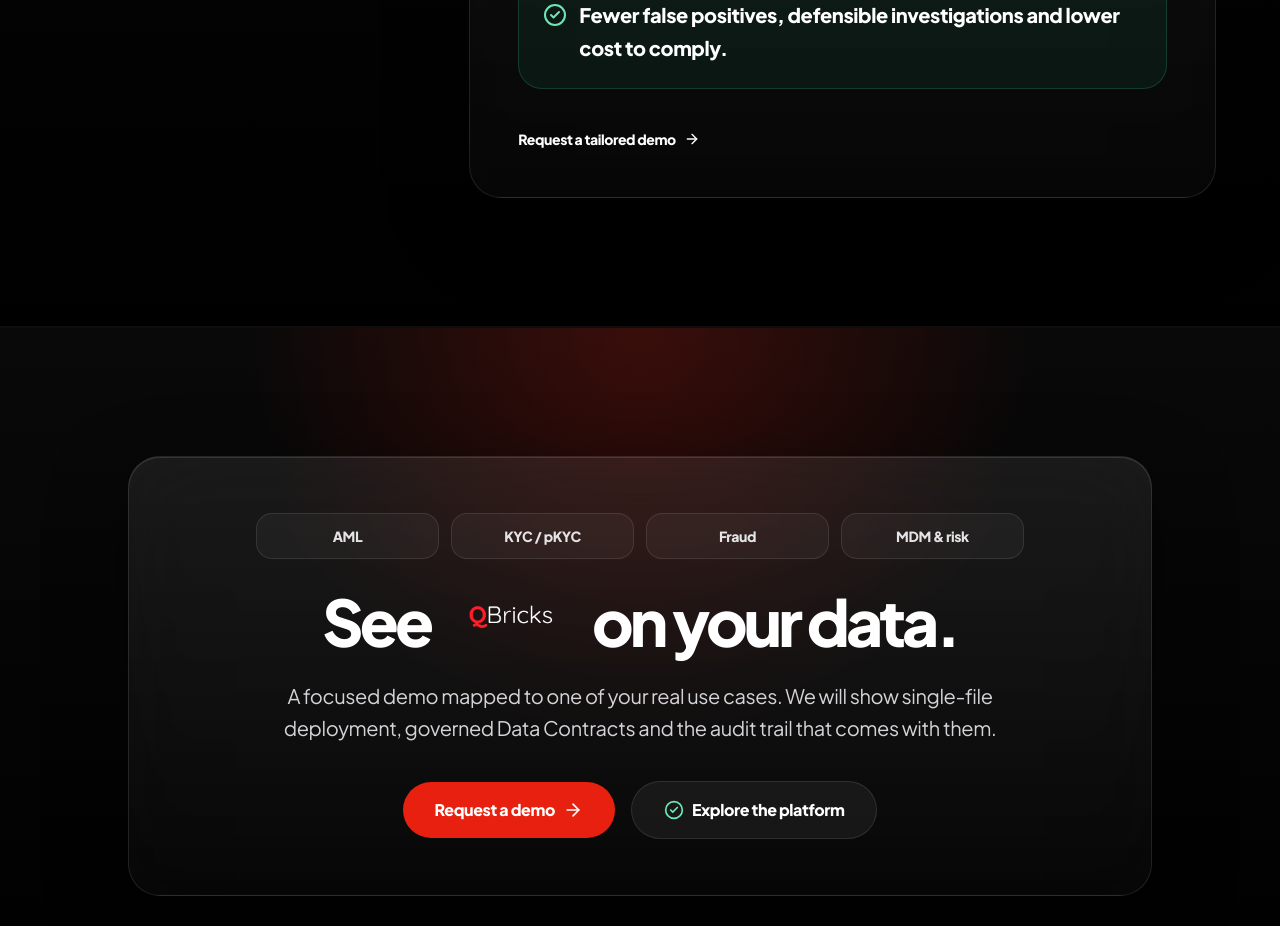
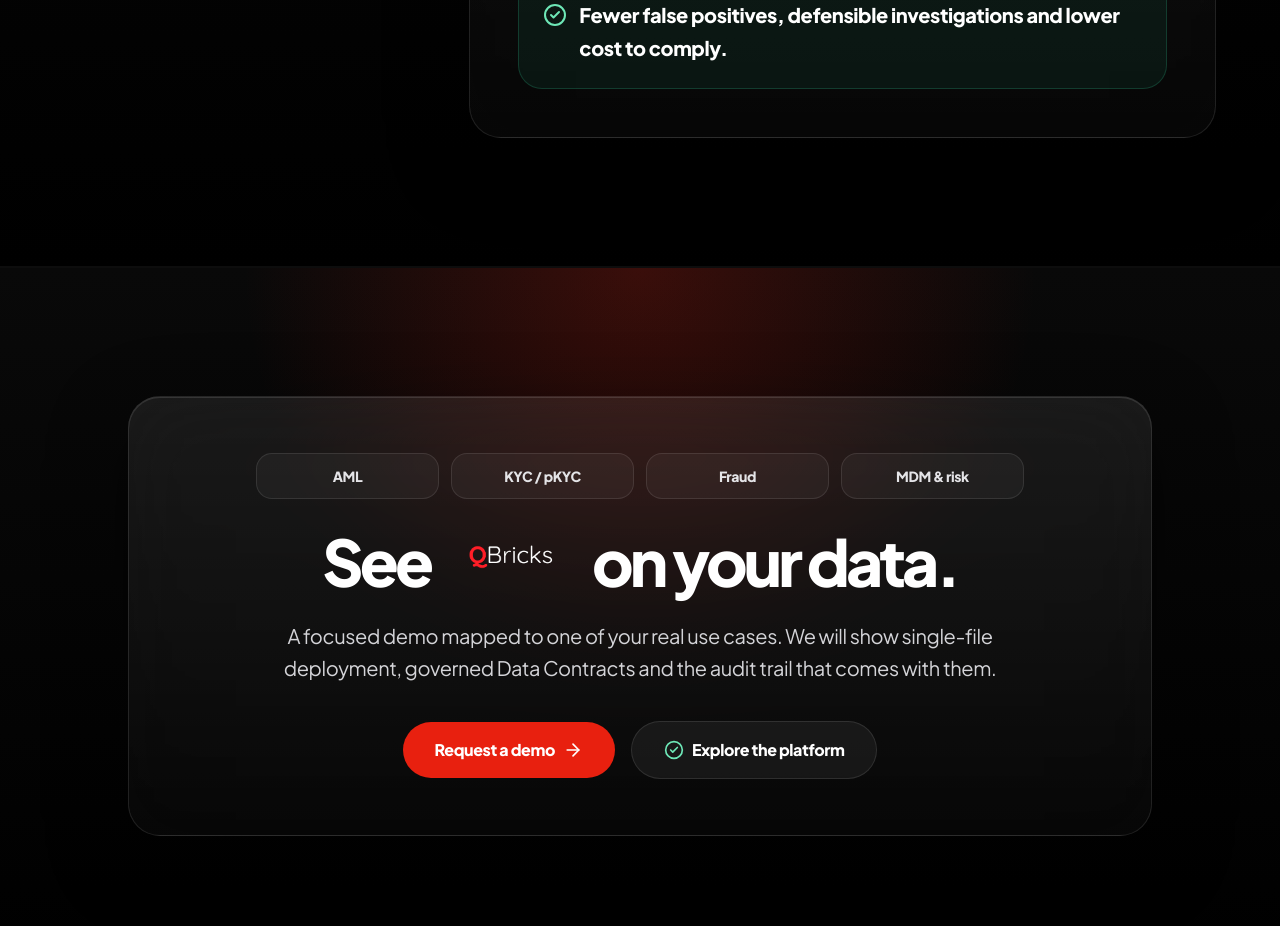
Before and after one commit to ats5e/qbricks, a Next.js app: page / in a window 1280 px wide. Shown: the part 8880-9806 px from the top of the page. Built offline with nearby package versions, Linux system fonts and the light colour scheme.

Commit message:
Remove blank space on product page and remove demo link

```diff
--- a/src/app/product/page.tsx
+++ b/src/app/product/page.tsx
@@ -49,7 +49,7 @@
         </div>
       </section>
 
-      <section className="section-y border-b border-white/5 bg-q-black">
+      <section className="border-b border-white/5 bg-q-black pb-10 pt-20 lg:pb-12 lg:pt-32">
         <div className="container-x">
           <div className="mx-auto mb-12 max-w-3xl text-center">
             <p className="eyebrow mb-4">How it works</p>
@@ -67,7 +67,7 @@
         </div>
       </section>
 
-      <section className="section-y bg-q-black">
+      <section className="bg-q-black pb-20 pt-10 lg:pb-32 lg:pt-12">
         <div className="container-x">
           <div className="grid gap-6 md:grid-cols-2 lg:grid-cols-4">
             {constructs.map((construct) => {
--- a/src/components/interactive/UseCases.tsx
+++ b/src/components/interactive/UseCases.tsx
@@ -121,9 +121,7 @@
                   </div>
                 </div>
 
-                <a href="mailto:sales@infinium.consulting?subject=QBricks solution demo" className="mt-10 inline-flex items-center gap-2 self-start text-sm font-black text-white transition-colors hover:text-q-brand-ember">
-                  Request a tailored demo <ArrowRight className="h-4 w-4" />
-                </a>
+
               </motion.div>
             </AnimatePresence>
           </div>
```
